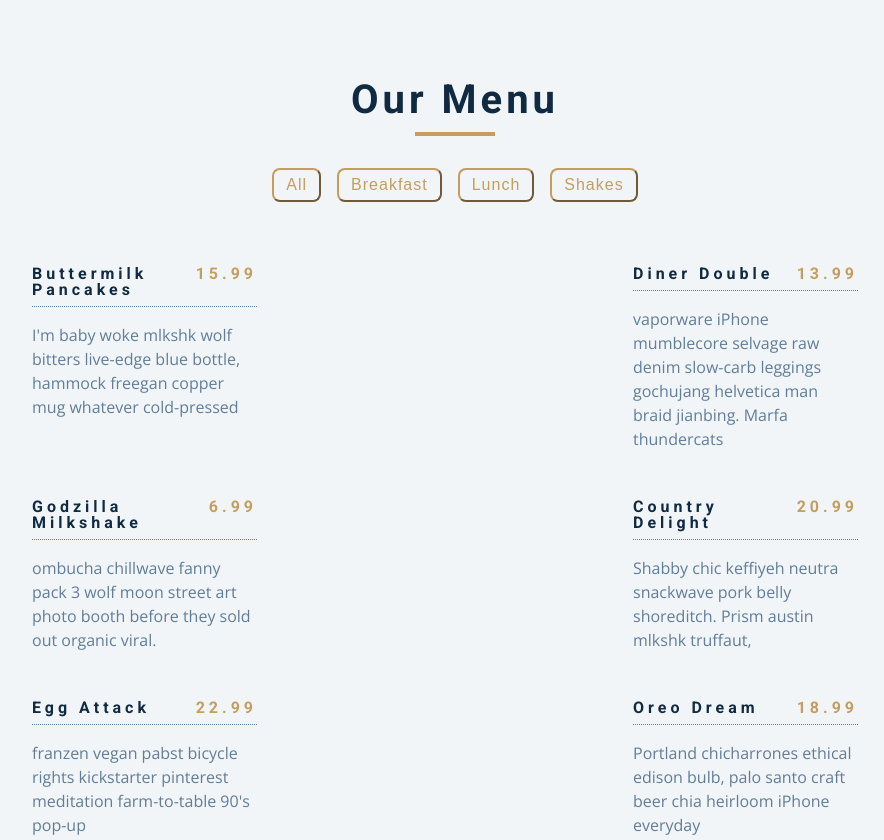
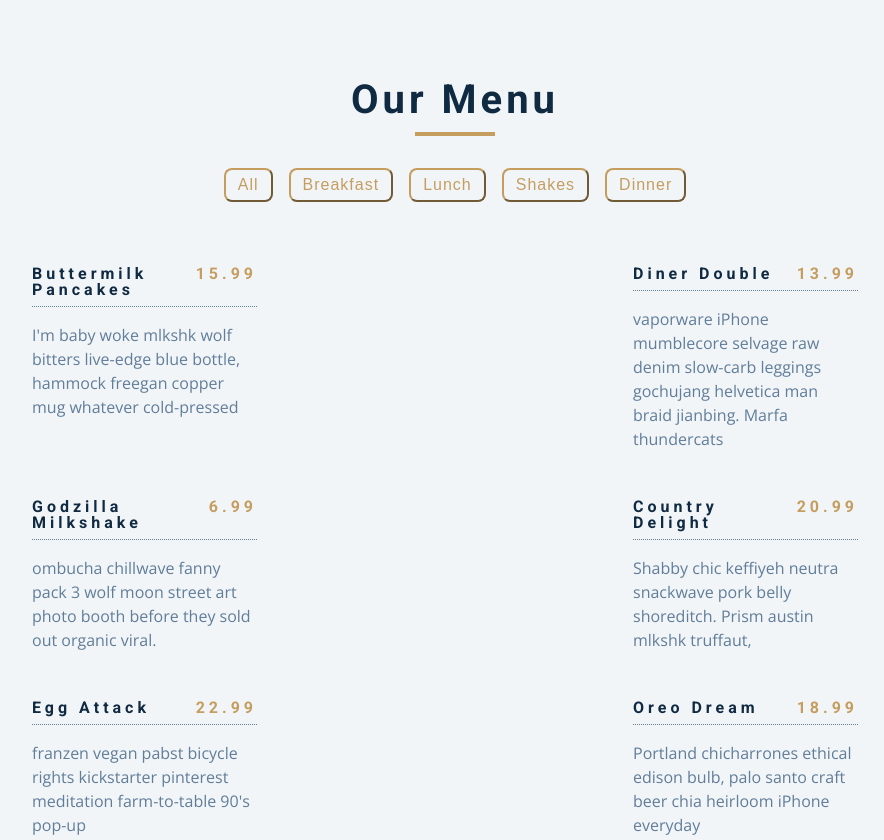
Before and after one commit to erenkrbl/ourMenu, a plain HTML site: page index.html in a window 1280 px wide. Shown: the top 840 px of the page, without its empty margins (185-1069 px from the left). Drawn offline with nearby package versions, Linux system fonts and the light colour scheme.

Commit message:
Filtered categories

```diff
--- a/index.html
+++ b/index.html
@@ -21,14 +21,7 @@
 
         <!-- filter buttons -->
         <div class="btn-container">
-            <button type="button" class="filter-btn" data-id="all">all</button>
-            <button type="button" class="filter-btn" data-id="breakfast">
-          breakfast
-        </button>
-            <button type="button" class="filter-btn" data-id="lunch">lunch</button>
-            <button type="button" class="filter-btn" data-id="shakes">
-          shakes
-        </button>
+            <!-- <button type="button" class="filter-btn" data-id="all">all</button> -->
         </div>
 
         <!-- menu items -->
--- a/index.js
+++ b/index.js
@@ -82,6 +82,7 @@ const menu = [{
 
 window.addEventListener("DOMContentLoaded", function(){
     displayMenuItems();
+    displayCategoryItems ();
 });
 
 
@@ -94,6 +95,7 @@ window.addEventListener("DOMContentLoaded", function(){
 // desc: `I'm baby w
 
 const sectionElement = document.querySelector(".section-center");
+const catgoryElement = document.querySelector(".btn-container");
 
 function displayMenuItems(){
     let sectionContent = "";
@@ -114,3 +116,22 @@ function displayMenuItems(){
     sectionElement.innerHTML = sectionContent;
     //console.log(sectionContent);
 }
+
+function displayCategoryItems () {
+    let categories = [];
+    let categoryContent = `<button type="button" class="filter-btn" data-id="all">all</button>`;
+    menu.forEach((item) =>{
+        const foodIndex = categories.indexOf(item.category);
+        if(foodIndex === -1) {
+            categories.push(item.category);
+        }
+    });
+
+    categories.forEach((categories) =>{
+        categoryContent += `
+        <button type="button" class="filter-btn" data-id="${categories}">${categories}</button>
+        `
+        //console.log(categories);
+    });
+    catgoryElement.innerHTML = categoryContent;
+}
```
